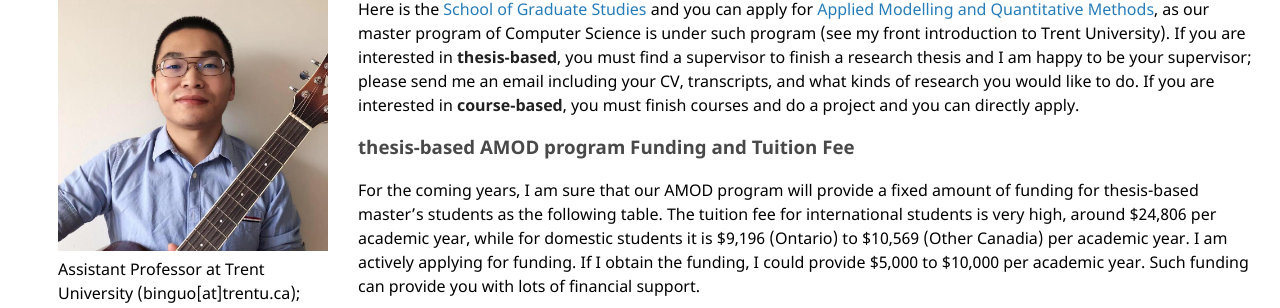
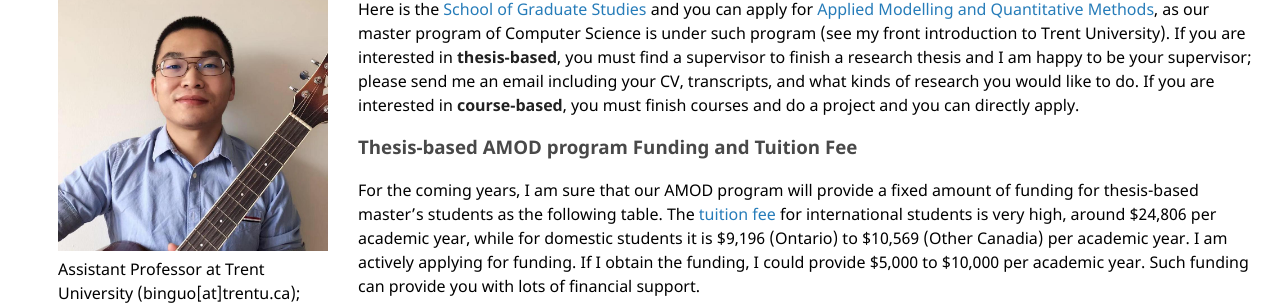
Before and after one commit to bin-guo/bin-guo.github.io, a Jekyll site: the page built from index.md, in a window 1280 px wide and 900 px high, scrolled down 3041 px. Shown: the part 126-434 px from the top of the window. Built offline with Jekyll 4.4.1, drawn with Linux system fonts in a browser that asks for light colours; our own code applies the rules of GitHub Pages for plain Markdown files; part of the change alters nothing that is shown.

```diff
--- a/index.md
+++ b/index.md
@@ -82,8 +82,8 @@ Prospective candidates should have a background in __data structure and algorith
 
 Here is the [School of Graduate Studies](https://www.trentu.ca/graduatestudies/) and you can apply for [Applied Modelling and Quantitative Methods](https://www.trentu.ca/graduatestudies/sites/trentu.ca.graduatestudies/files/documents/Programs%20at%20a%20Glance%20from%20TrentU_GradStudies_Viewbook2023_Digital%5B65%5D.pdf), as our master program of Computer Science is under such program (see my front introduction to Trent University). If you are interested in **thesis-based**, you must find a supervisor to finish a research thesis and I am happy to be your supervisor; please send me an email including your CV, transcripts, and what kinds of research you would like to do. If you are interested in **course-based**, you must finish courses and do a project and you can directly apply.
 
-### thesis-based AMOD program Funding and Tuition Fee
-For the coming years, I am sure that our AMOD program will provide a fixed amount of funding for thesis-based master's students as the following table. The tuition fee for international students is very high, around $24,806 per academic year, while for domestic students it is $9,196 (Ontario) to $10,569 (Other Canadia) per academic year. I am actively applying for funding. If I obtain the funding, I could provide $5,000 to $10,000 per academic year. Such funding can provide you with lots of financial support.
+### Thesis-based AMOD program Funding and Tuition Fee
+For the coming years, I am sure that our AMOD program will provide a fixed amount of funding for thesis-based master's students as the following table. The [tuition fee](https://www.trentu.ca/graduatestudies/financial-matters/student-account-and-tuition/research-and-thesis-based-program-fees) for international students is very high, around $24,806 per academic year, while for domestic students it is $9,196 (Ontario) to $10,569 (Other Canadia) per academic year. I am actively applying for funding. If I obtain the funding, I could provide $5,000 to $10,000 per academic year. Such funding can provide you with lots of financial support.
 
 |Source of Funding | Year 1 (2024-2025)| Year 2 (2025-2026)|
 |---	|---	|---	|
```
